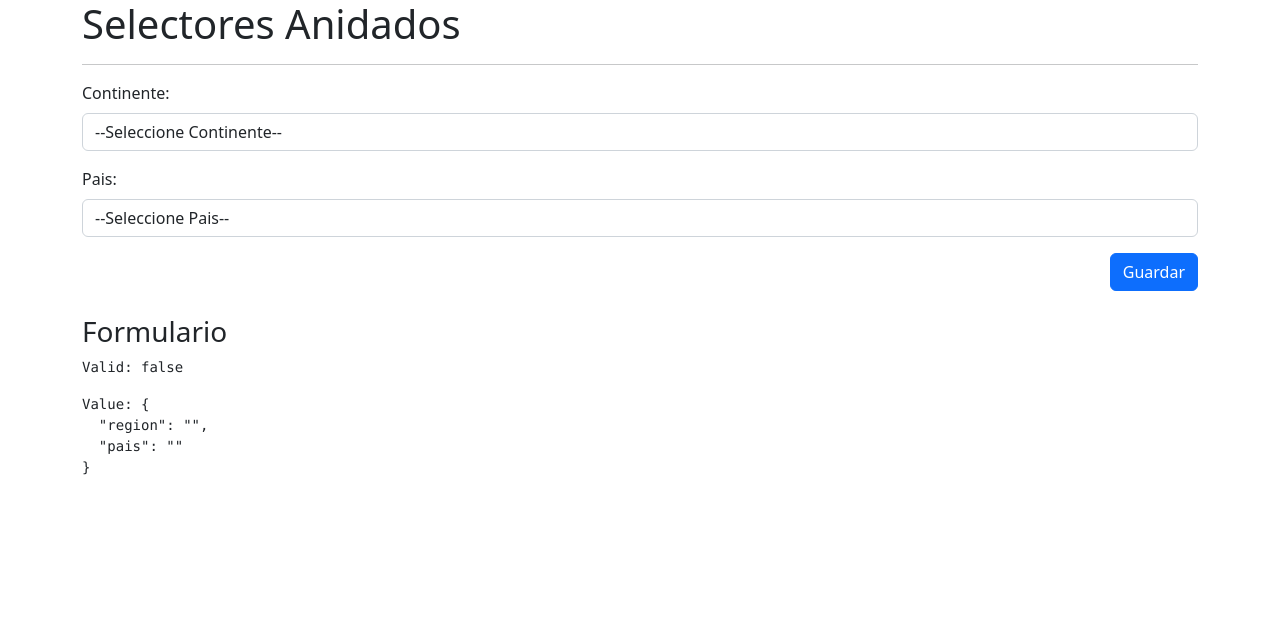
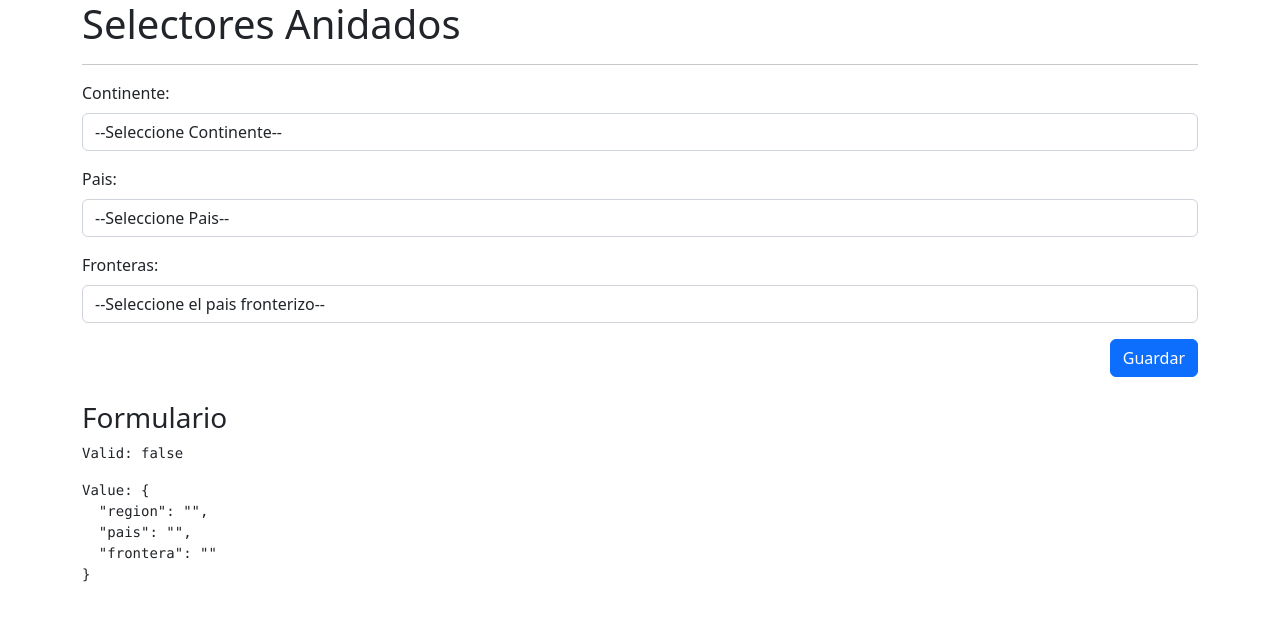
Before and after one commit to lelequinter/07-selectores, an Angular app: page /home/selector in a window 1280 px wide. Shown: the top 620 px of the page. Built offline with nearby package versions, Linux system fonts and the light colour scheme.

Commit message:
Tercer selector anidado - Fronteras

```diff
--- a/src/app/paises/pages/selector-page/selector-page.component.html
+++ b/src/app/paises/pages/selector-page/selector-page.component.html
@@ -32,6 +32,21 @@
       </select>
     </div>
   </div>
+  <!-- Fronteras -->
+  <div class="row mb-3">
+    <div class="col">
+      <label class="form-label">Fronteras:</label>
+      <select class="form-control" formControlName="frontera">
+        <option value="">--Seleccione el pais fronterizo--</option>
+        <!-- <option
+          *ngFor="let pais of paises"
+          [value]="pais.alpha3Code"
+        >
+          {{ pais.name }}
+        </option> -->
+      </select>
+    </div>
+  </div>
 
   <!-- Boton -->
   <div class="row">
--- a/src/app/paises/pages/selector-page/selector-page.component.ts
+++ b/src/app/paises/pages/selector-page/selector-page.component.ts
@@ -1,7 +1,7 @@
 import { Component, OnInit } from '@angular/core';
 import { FormBuilder, FormGroup, Validators } from '@angular/forms';
 import { switchMap, tap } from 'rxjs';
-import { PaisSmall } from '../../interfaces/paises.interface';
+import { Pais, PaisSmall } from '../../interfaces/paises.interface';
 import { PaisesServiceService } from '../../services/paises-service.service';
 
 @Component({
@@ -13,14 +13,16 @@
 export class SelectorPageComponent implements OnInit {
 
   miFormulario: FormGroup = this.fb.group({
-    region: ['', Validators.required],
-    pais: ['', Validators.required]
+    region    : ['', Validators.required],
+    pais      : ['', Validators.required],
+    frontera  : ['', Validators.required],
   });
 
   //llenar selectores
 
   regiones: string[] = [];
   paises: PaisSmall[] = [];
+  // fronteras: Pais;
 
   constructor(private fb: FormBuilder,
     private paisesSvc: PaisesServiceService) { }
@@ -41,6 +43,18 @@
       this.paises = paises
     })
 
+    this.miFormulario.get('pais')?.valueChanges
+    // .pipe(
+    //   tap( pais => {
+    //     console.log(pais);
+
+    //   } )
+    // )
+    .subscribe( pais => {
+      console.log(pais);
+
+    } )
+
     // this.miFormulario.get('region')?.valueChanges
     //   .subscribe(region => {
     //     console.log(region);
--- a/src/app/paises/services/paises-service.service.ts
+++ b/src/app/paises/services/paises-service.service.ts
@@ -1,7 +1,7 @@
 import { Injectable } from '@angular/core';
 import { HttpClient } from '@angular/common/http';
-import { PaisSmall } from '../interfaces/paises.interface';
-import { Observable } from 'rxjs';
+import { PaisSmall, Pais } from '../interfaces/paises.interface';
+import { Observable, of } from 'rxjs';
 
 @Injectable({
   providedIn: 'root'
@@ -18,8 +18,18 @@
   constructor(private http: HttpClient) { }
 
   getPaisesPorRegion(region: string): Observable<PaisSmall[]> {
-    const url: string = `${this._baseUrl}/region/${ region }?fields=name,alpha3Code`
+    const url: string = `${this._baseUrl}/region/${region}?fields=name,alpha3Code`
     return this.http.get<PaisSmall[]>(url)
   }
 
+  getPaisPorCodigo(codigo: string): Observable<Pais | null> {
+
+    if (!codigo) {
+      return of(null)
+    }
+
+    const url = `${this._baseUrl}/alpha/${codigo}`;
+    return this.http.get<Pais>(url)
+  }
+
 }
```
Also changed, not shown: src/app/paises/interfaces/paises.interface.ts (+67 -0 lines).
